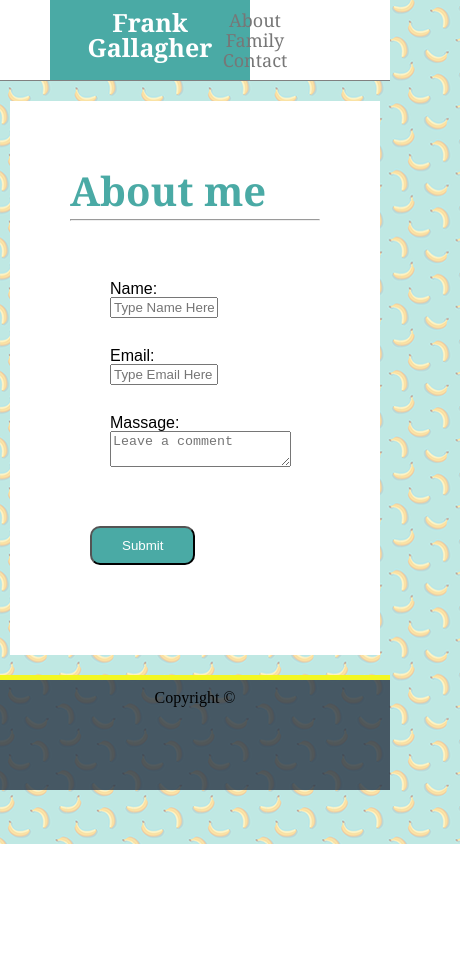
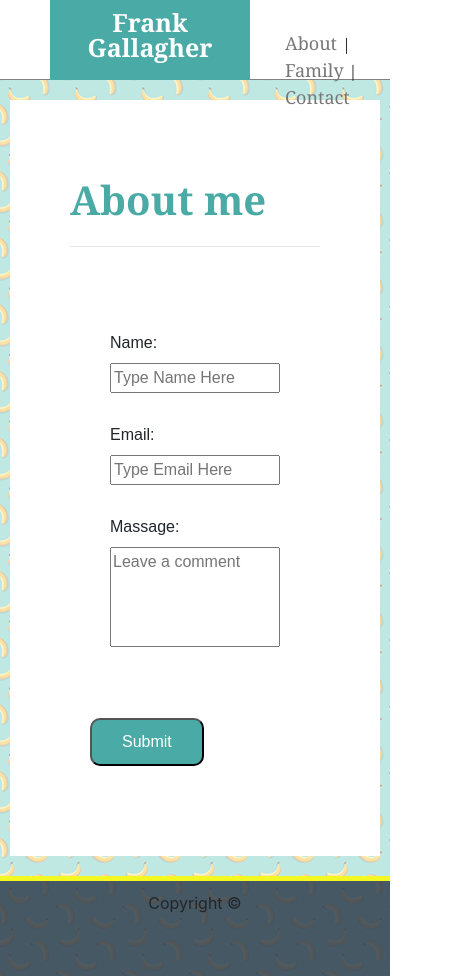
Before and after one commit to ziaddessoki/gallagher, a plain HTML site: page page1.html in a window 390 px wide. Shown: the whole page, 460 px wide, since content can reach past the window. Before the commit the page ends 844 px from the top, so only its background shows below. Drawn offline with nearby package versions, Linux system fonts and the light colour scheme.

Commit message:
final updates

```diff
--- a/page1.html
+++ b/page1.html
@@ -7,6 +7,7 @@
     <meta http-equiv="X-UA-Compatible" content="ie=edge">
     <title>Document</title>
     <link rel="stylesheet" href="../gallagher/styling/reset.css">
+    <link rel="stylesheet" href="https://stackpath.bootstrapcdn.com/bootstrap/4.3.1/css/bootstrap.min.css" integrity="sha384-ggOyR0iXCbMQv3Xipma34MD+dH/1fQ784/j6cY/iJTQUOhcWr7x9JvoRxT2MZw1T" crossorigin="anonymous">
     <link rel="stylesheet" href="../gallagher/styling/style2.css">
 </head>
 
@@ -15,9 +16,9 @@
         <header>Frank Gallagher</header>
         <div class="bar">
             <ul>
-                <li><a href="index.html">About<a></li>
-                <li><a href="portfolio.html">Family</a></li>
-                <li><a href="page1.html">Contact</a></li>
+                    <li><a href="index.html">About</a>|</li>
+                    <li><a href="portfolio.html">Family</a>|</li>
+                    <li><a href="page1.html">Contact</a></li>
 
 
             </ul>
--- a/styling/portfolio.css
+++ b/styling/portfolio.css
@@ -13,7 +13,7 @@ body{
     width: 100%;
     height: 80px;
     /* margin:0px; */
-    position: relative;
+    /* position: relative; */
     font-family: Georgia, 'Times New Roman', Times, serif;
 
 }
@@ -21,10 +21,12 @@ body{
 .bar ul{
     padding:10px;
     list-style: none;
-    position: absolute;
-    padding-left: 300px;
-    padding-top: 35px;
-    width: 100%;
+    margin: 20px 70px;
+    /* position: absolute; */
+    /* padding-left: 300px; */
+    /* padding-top: 40px; */
+    /* width: 100%; */
+    float: right;
 
 }
 
@@ -32,22 +34,26 @@ body{
 .bar li{
     display: inline;
     text-align: center;
-    padding: 10px;
+    padding: 10px auto;
+
+
+
+
+}
+
+.bar li a:hover {
+    transform: scale(2);
+    background-color: #4aaaa5;
+    color: white;
+
 }
 
 .bar a{
-    color:#777777;
+     color:#777777;
     text-decoration: none;
     font-size: 18px;
-
-
-    }
-
-.bar li a:hover {
-        background-color: #4aaaa5;
-        color: white
-
-    }
+    padding: 10px 5px;
+}
 
 #nav header{
     color:white;
@@ -61,11 +67,11 @@ body{
     padding-top:  10px;
     margin-left:50px;
     top: 0px;
-    position: absolute;
+    /* position: absolute; */
     line-height: 100%;
 
+}
 
-}
 
 .content{
     clear: both;
@@ -95,10 +101,11 @@ body{
 
 .family label{
     background-color: #4aaaa5;
-    padding: 5px 40px;
-    margin-top: 120px;
+    padding: 5px;
+    margin-top: 100px;
     font-family: Georgia, 'Times New Roman', Times, serif;
     border-radius: 10px;
+    width: 95%;
 }
 
 
@@ -214,27 +221,21 @@ body{
 
 
     @media screen and (max-width: 768px){
-        #nav{
-        width:100%;
-    }
+        #nav{position: relative;
+        }
 
-    .bar ul{
-        padding-left: 60px;
-        padding-top: 15px;
-        line-height: 100%;
+        .bar ul{
+            padding:10px;
+            list-style: none;
+            margin-left: 270px;
+            float: left;
+            position: absolute;
+
+        }
 
 
 
-    }
 
-    .bar li{
-
-        text-align: center;
-        padding: 1px;
-        display: list-item;
-        margin: 0px;
-
-    }
         .content{
             margin-left: 30px;
             margin-right:30px;
@@ -249,8 +250,15 @@ body{
     }
 
     @media screen and (max-width: 640px){
-        #nav{
-            width:100%;
+        #nav{position: relative;
+        }
+
+        .bar ul{
+            padding:10px;
+            list-style: none;
+            margin-left: 270px;
+            float: left;
+            position: absolute;
         }
         .content{
             margin-left: 10px;
--- a/styling/style1.css
+++ b/styling/style1.css
@@ -13,7 +13,7 @@ body{
     width: 100%;
     height: 80px;
     /* margin:0px; */
-    position: relative;
+    /* position: relative; */
     font-family: Georgia, 'Times New Roman', Times, serif;
 
 }
@@ -21,10 +21,12 @@ body{
 .bar ul{
     padding:10px;
     list-style: none;
-    position: absolute;
-    padding-left: 300px;
-    padding-top: 40px;
-    width: 100%;
+    margin: 20px 70px;
+    /* position: absolute; */
+    /* padding-left: 300px; */
+    /* padding-top: 40px; */
+    /* width: 100%; */
+    float: right;
 
 }
 
@@ -32,12 +34,17 @@ body{
 .bar li{
     display: inline;
     text-align: center;
-    padding: 10px;
+    padding: 10px auto;
+
+
+
+
 }
 
 .bar li a:hover {
+    transform: scale(2);
     background-color: #4aaaa5;
-    color: white
+    color: white;
 
 }
 
@@ -45,9 +52,8 @@ body{
      color:#777777;
     text-decoration: none;
     font-size: 18px;
-    /* padding: 10px; */
-
-    }
+    padding: 10px 5px;
+}
 
 #nav header{
     color:white;
@@ -56,12 +62,13 @@ body{
     text-align: center;
     background-color: #4aaaa5;
     width: 200px;
-    height: 70px;
+    height: 80px;
     float: left;
     padding-top:  10px;
     margin-left:50px;
     top: 0px;
-    position: absolute;
+    /* position: absolute; */
+    line-height: 100%;
 
 }
 
@@ -87,13 +94,32 @@ body{
     margin:10px 20px;
 }
 
-.content p{
-    font-size: 16px;
+.content p1, p2, p3{
+    font-size: 14px;
     font-weight: 0;
-    margin:  20px 20px;
     font-family: Arial, Helvetica, sans-serif;
     overflow: auto;
+    line-height: 100%;
+}
+
+.content p1{
+    margin:  20px 20px;
     text-align: justify;
+    width:100%
+}
+
+.content p2{
+
+    margin:  20px 20px;
+    text-align: justify;
+
+}
+
+
+.content p3{
+
+    margin:  20px 20px;
+
 }
 
 footer{
@@ -109,8 +135,17 @@ footer{
 
 
 @media screen and (max-width: 768px){
-    #nav{
-        width:100%;
+
+    #nav{position: relative;
+    }
+
+    .bar ul{
+        padding:10px;
+        list-style: none;
+        margin-left: 270px;
+        float: left;
+        position: absolute;
+
     }
     .content{
         margin-left: 30px;
@@ -126,25 +161,16 @@ footer{
 }
 
 @media screen and (max-width: 640px){
-    #nav{
-        width:100%;
+    #nav{position: relative;
     }
 
     .bar ul{
-        padding-left: 60px;
-        padding-top: 10px;
+        padding:10px;
+        list-style: none;
+        margin-left: 270px;
+        float: left;
+        position: absolute;
 
-
-
-    }
-
-    .bar li{
-
-        text-align: center;
-        padding: 1px;
-        display: list-item;
-
-    }
     .content{
         margin-left: 10px;
         margin-right:10px;
--- a/styling/style2.css
+++ b/styling/style2.css
@@ -13,19 +13,20 @@ body{
     width: 100%;
     height: 80px;
     /* margin:0px; */
-    position: relative;
+    /* position: relative; */
     font-family: Georgia, 'Times New Roman', Times, serif;
-
 
 }
 
 .bar ul{
     padding:10px;
     list-style: none;
-    position: absolute;
-    padding-left: 300px;
-    padding-top: 40px;
-    width: 100%;
+    margin: 20px 70px;
+    /* position: absolute; */
+    /* padding-left: 300px; */
+    /* padding-top: 40px; */
+    /* width: 100%; */
+    float: right;
 
 }
 
@@ -33,23 +34,26 @@ body{
 .bar li{
     display: inline;
     text-align: center;
-    padding: 10px;
+    padding: 10px auto;
+
+
+
 
 }
 
 .bar li a:hover {
+    transform: scale(2);
     background-color: #4aaaa5;
     color: white;
 
 }
 
 .bar a{
-    color:#777777;
+     color:#777777;
     text-decoration: none;
     font-size: 18px;
-
-
-    }
+    padding: 10px 5px;
+}
 
 #nav header{
     color:white;
@@ -58,15 +62,16 @@ body{
     text-align: center;
     background-color: #4aaaa5;
     width: 200px;
-    height: 70px;
+    height: 80px;
     float: left;
     padding-top:  10px;
     margin-left:50px;
     top: 0px;
-    position: absolute;
-
+    /* position: absolute; */
+    line-height: 100%;
 
 }
+
 
 .my-form{
     clear: both;
@@ -92,6 +97,18 @@ body{
     display: block;
     border-radius: 10px;
     margin: 10px 10px
+}
+
+.form-group input{
+    width: 100%;
+    height: 30px;
+}
+
+.form-group textarea{
+    resize: none;
+    width: 100%;
+    height: 100px;
+
 }
 
 
@@ -137,8 +154,16 @@ footer{
 
 
 @media screen and (max-width: 768px){
-    #nav{
-        width:100%;
+    #nav{position: relative;
+    }
+
+    .bar ul{
+        padding:10px;
+        list-style: none;
+        margin-left: 270px;
+        float: left;
+        position: absolute;
+
     }
     .my-form{
         margin-left: 30px;
@@ -146,41 +171,49 @@ footer{
         height: 100%;
     }
     .form-group input{
-    width:200px;
+        width: 100%;
+        height: 30px;
     }
 
+    .form-group textarea{
+        resize: none;
+        width: 100%;
+        height: 100px;
+
+    }
 
 }
 
 @media screen and (max-width: 640px){
-    #nav{
-        width:100%;
+    #nav{position: relative;
     }
 
     .bar ul{
-        padding-left: 60px;
-        padding-top: 10px;
+        padding:10px;
+        list-style: none;
+        margin-left: 270px;
+        float: left;
+        position: absolute;
 
-
-
-    }
-
-    .bar li{
-
-        text-align: center;
-        padding: 1px;
-        display: list-item;
     }
     .my-form{
         margin-left: 10px;
         margin-right:10px;
         height: 80%;
     }
+
+
     .form-group input{
-    width:100px;
+        width: 100%;
+        height: 30px;
+    }
+
+    .form-group textarea{
+        resize: none;
+        width: 100%;
+        height: 100px;
+
     }
 
 
-
-
 }
```
Also changed, not shown: index.html (+32 -8 lines), portfolio.html (+3 -4 lines).
